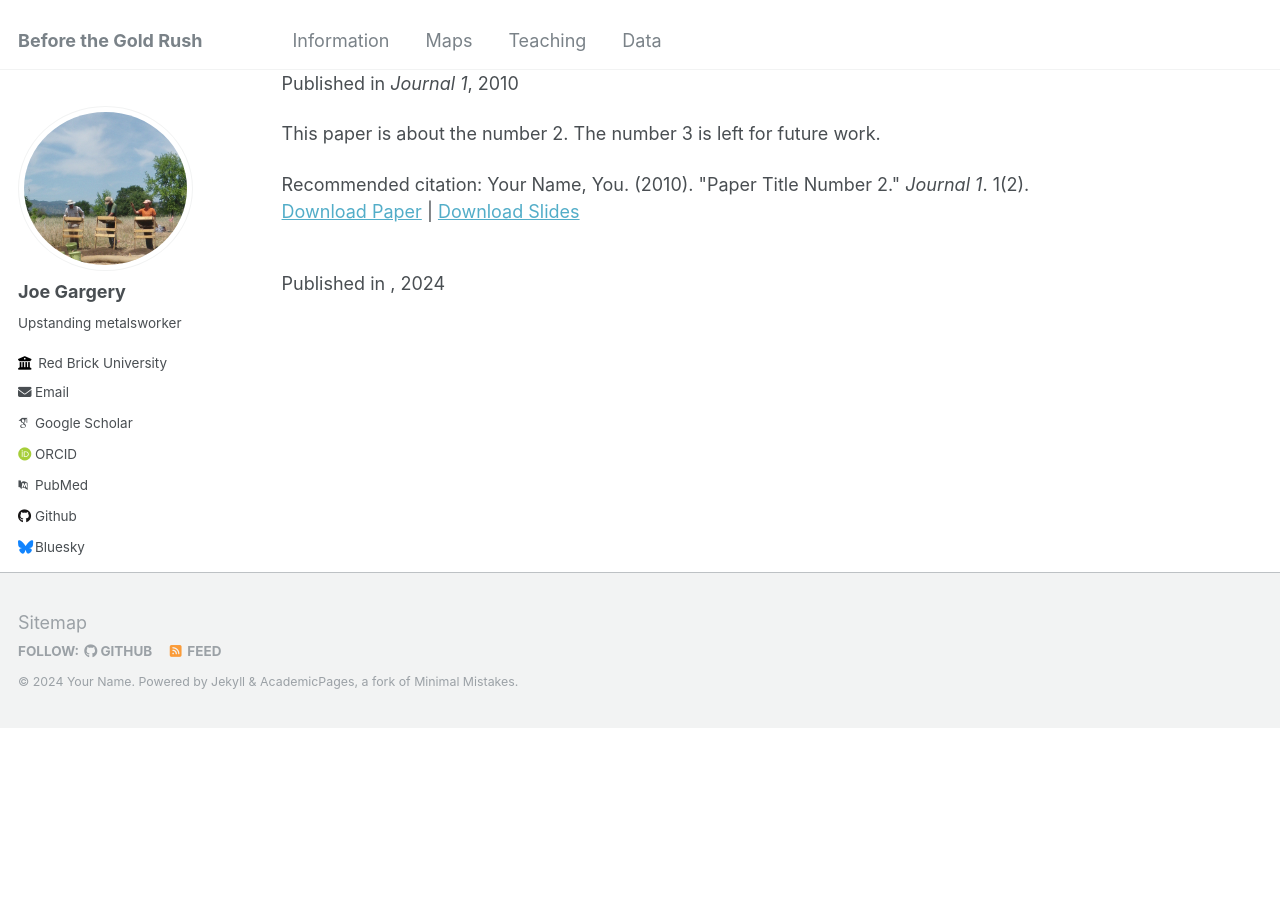
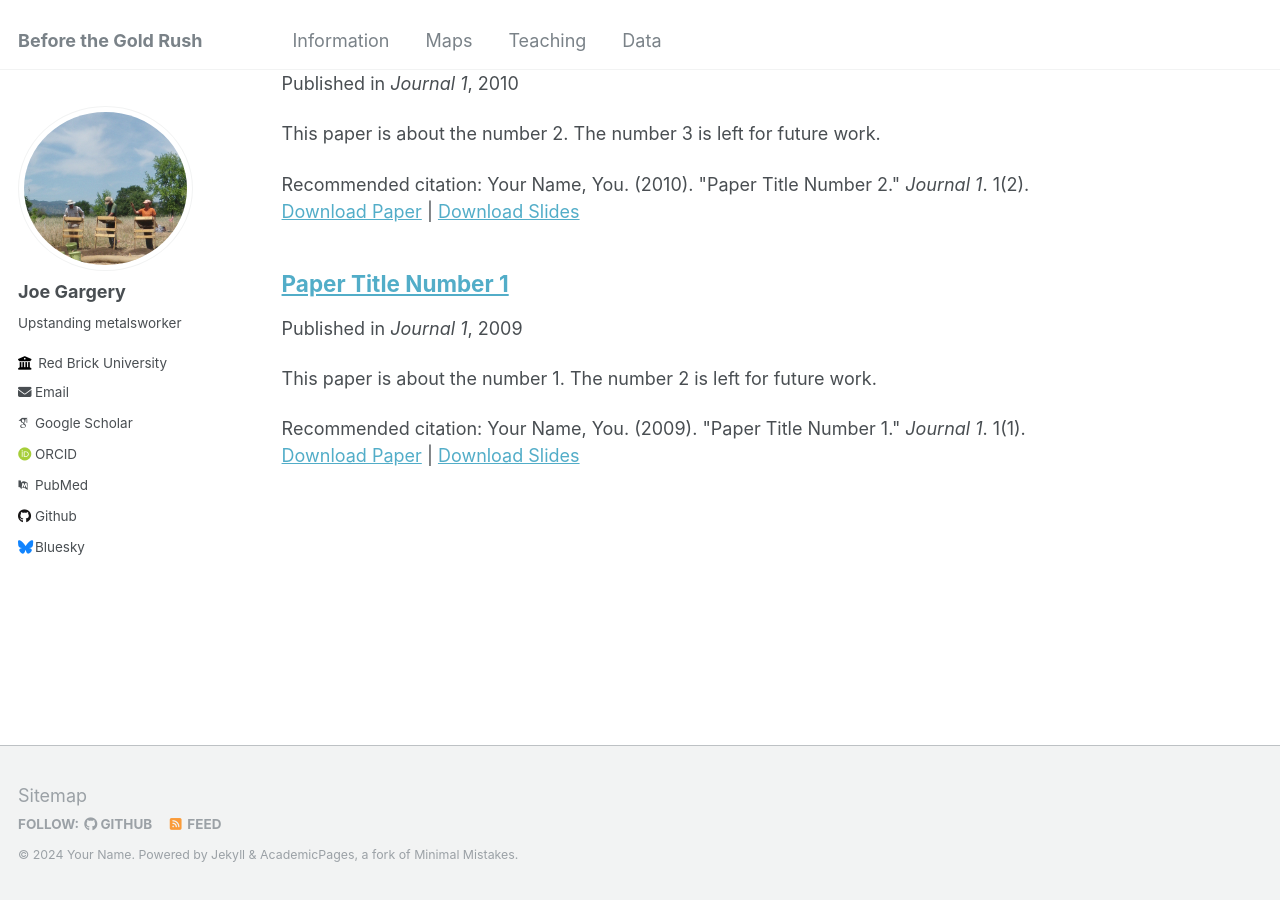
Before and after one commit to csus-arc/csus-arc.github.io, a Jekyll site: the page built from _pages/publications.md, in a window 1280 px wide and 900 px high, scrolled down 685 px. Built offline with Jekyll 4.4.1, drawn with Linux system fonts in a browser that asks for light colours; some web fonts are replaced; before the commit the page ends 1412 px from its top, so only the background shows below that.

Commit message:
Update 2009-10-01-paper-title-number-1.md

```diff
--- a/_publications/2009-10-01-paper-title-number-1.md
+++ b/_publications/2009-10-01-paper-title-number-1.md
@@ -2,11 +2,11 @@
 title: "Paper Title Number 1"
 collection: publications
 permalink: /publication/2009-10-01-paper-title-number-1
-excerpt: 'These are my notes from Dr. Mark Basgall's 1999 California Archaeology class.'
+excerpt: 'This paper is about the number 1. The number 2 is left for future work.'
 date: 2009-10-01
 venue: 'Journal 1'
-slidesurl: 'http://academicpages.github.io/files/slides2.pdf'
-paperurl: 'http://csus-arc.github.io/files/Basgall1999_myCAarch_notes2024_06_08.pdf'
+slidesurl: 'http://academicpages.github.io/files/slides1.pdf'
+paperurl: 'http://academicpages.github.io/files/paper1.pdf'
 citation: 'Your Name, You. (2009). &quot;Paper Title Number 1.&quot; <i>Journal 1</i>. 1(1).'
 ---
 
```
